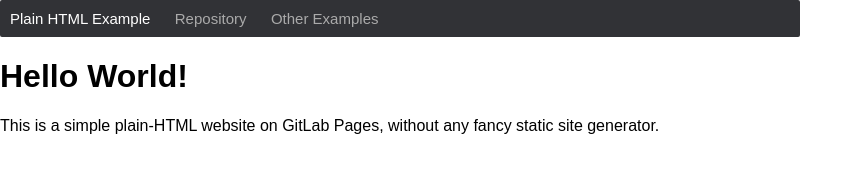
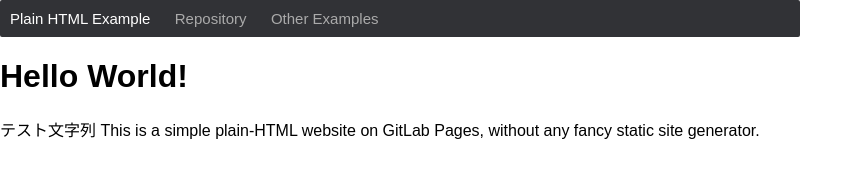
Before and after one commit to gs-itabashi-k/JavaScriptGamePage, a plain HTML site: page index.html in a window 1280 px wide. Shown: the whole page, without its empty margins (0-863 px from the left). Drawn offline with Linux system fonts and the light colour scheme.

Commit message:
テストUP

```diff
--- a/index.html
+++ b/index.html
@@ -14,8 +14,8 @@
     </div>
 
     <h1>Hello World!</h1>
-
     <p>
+      テスト文字列
       This is a simple plain-HTML website on GitLab Pages, without any fancy static site generator.
     </p>
   </body>
```
